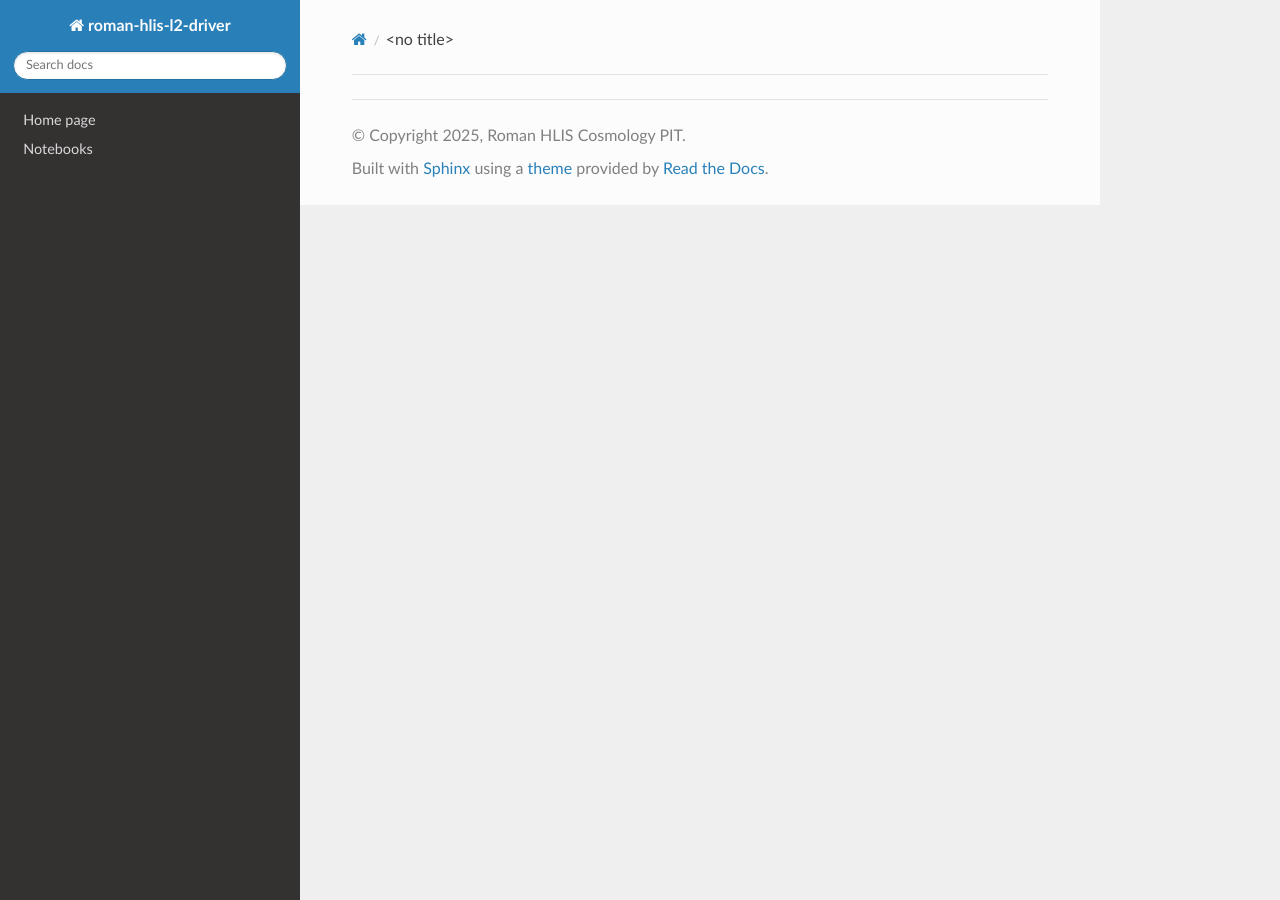
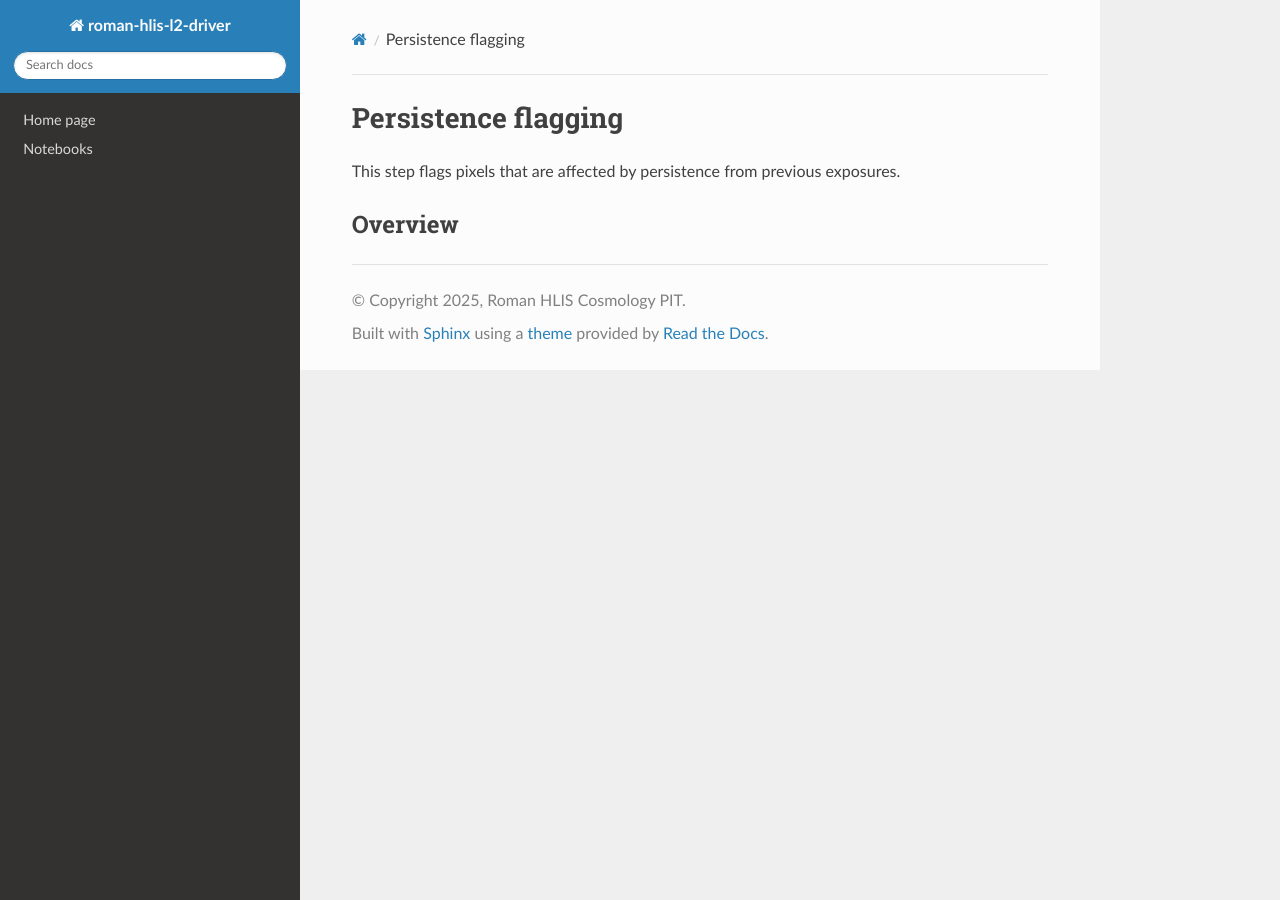
Before and after one commit to Roman-HLIS-Cosmology-PIT/roman-hlis-l2-driver, a Sphinx documentation site: the page built from docs/persistence.rst, in a window 1280 px wide. Built offline with Sphinx 7.4.7 and the Read the Docs theme 3.1.0, drawn with Linux system fonts in a browser that asks for light colours; pages that are not in the unit, such as notebooks, are missing from menus.

Commit message:
Document persistence flagging and overview
Added an overview section for the persistence algorithm and its requirements.

```diff
--- a/docs/persistence.rst
+++ b/docs/persistence.rst
@@ -1 +1,7 @@
-.. describe how to run the persistence algorithm and what (if anything) it requires about how the files are organized
+Persistence flagging
+####################
+
+This step flags pixels that are affected by persistence from previous exposures.
+
+Overview
+========
```
